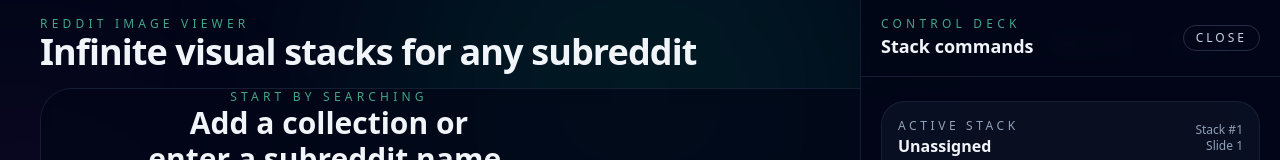
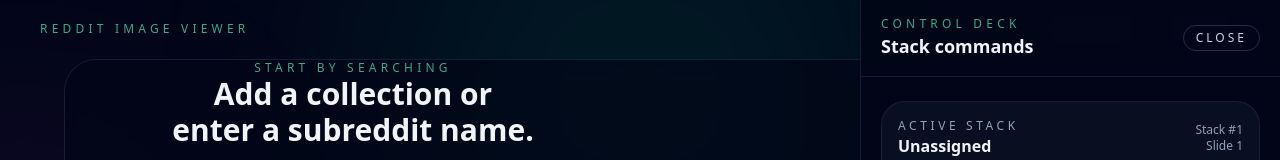
Before and after one commit to AbdoMoh96/redditImageViewer, a Next.js app: page / in a window 1280 px wide. Shown: the top 160 px of the page. Built offline with nearby package versions, Linux system fonts and the light colour scheme; no server answers.

Commit message:
fix: image alignment

```diff
--- a/src/Components/Public/Swiper/index.jsx
+++ b/src/Components/Public/Swiper/index.jsx
@@ -32,7 +32,7 @@ const CustomSwiper = ({ slides, setActiveSlide, slideTo }) => {
   };
 
   return (
-    <div className="h-[calc(100svh-110px)] sm:h-[calc(100svh-120px)] px-4 sm:px-6 lg:px-10 pb-8">
+      <div className="h-[calc(100svh-110px)] sm:h-[calc(100svh-120px)] px-8 sm:px-10 lg:px-16 pb-14 sm:pb-16">
       <div className="h-full rounded-[32px] border border-slate-800/70 bg-slate-950/70 backdrop-blur">
         <Swiper
           modules={[Navigation, Pagination, Virtual]}
@@ -94,7 +94,7 @@ const CustomSwiper = ({ slides, setActiveSlide, slideTo }) => {
                       {titleText}
                     </h2>
                   )}
-                  <div className="relative flex w-full max-w-5xl items-center justify-center px-2 sm:px-4">
+                  <div className="relative flex w-full items-center justify-center px-2 sm:px-4">
                     {!isLoaded && (
                       <div className="absolute inset-0 grid place-items-center rounded-3xl bg-slate-900/70 text-xs uppercase tracking-[0.35em] text-emerald-300">
                         Loading image
@@ -102,7 +102,7 @@ const CustomSwiper = ({ slides, setActiveSlide, slideTo }) => {
                     )}
                     <img
                       src={slide.url}
-                      className={`max-h-[68vh] w-full rounded-3xl object-contain shadow-[0_25px_80px_rgba(0,0,0,0.55)] transition-opacity duration-300 ${
+                      className={`max-h-[60vh] sm:max-h-[68vh] lg:max-h-[72vh] max-w-[85vw] lg:max-w-[78vw] h-auto w-auto rounded-3xl object-contain shadow-[0_25px_80px_rgba(0,0,0,0.55)] transition-opacity duration-300 ${
                         !isLoaded ? "opacity-0" : "opacity-100"
                       } ${showSlide ? "opacity-0" : ""}`}
                       loading="lazy"
--- a/src/Layout/Layout.jsx
+++ b/src/Layout/Layout.jsx
@@ -14,9 +14,7 @@ const Layout = (props) => {
             <p className="text-xs uppercase tracking-[0.35em] text-emerald-300/70">
               Reddit Image Viewer
             </p>
-            <h1 className="text-2xl sm:text-3xl lg:text-4xl font-semibold tracking-tight">
-              Infinite visual stacks for any subreddit
-            </h1>
+            <h1 className="text-2xl sm:text-3xl lg:text-4xl font-semibold tracking-tight" />
           </div>
           <div className="flex flex-wrap items-center gap-2 text-[11px] uppercase tracking-[0.25em] text-slate-400 font-[var(--font-jetbrains-mono)]">
             <span className="rounded-full border border-slate-700/70 px-3 py-1">← / → Navigate</span>
```
